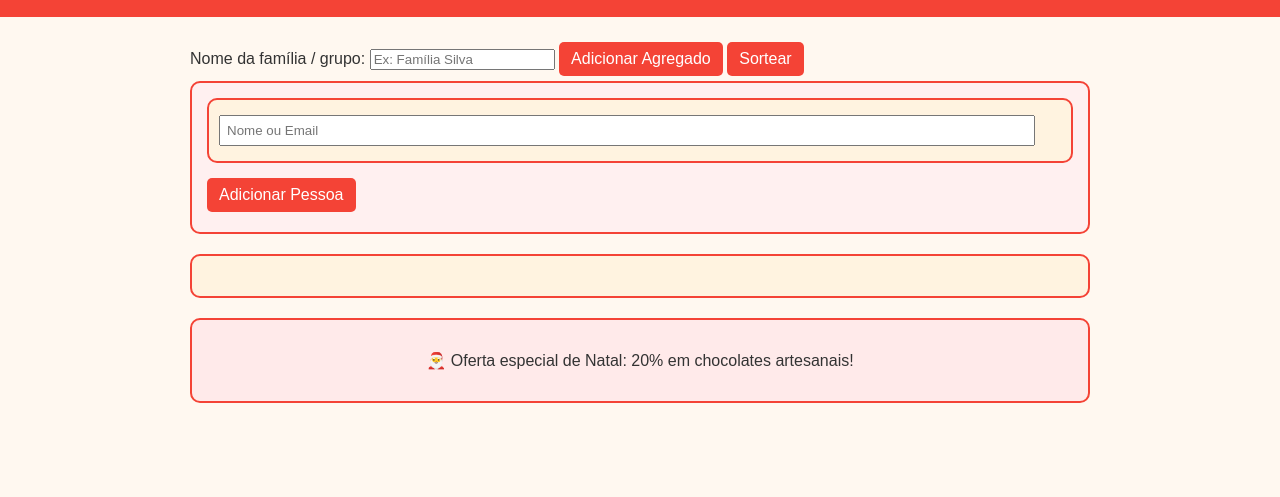
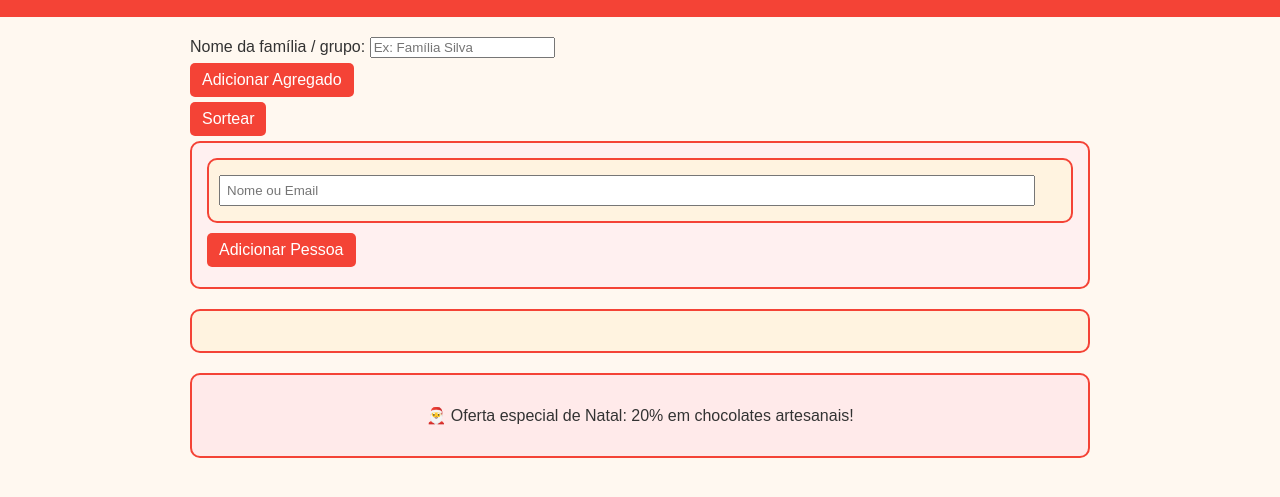
Before and after one commit to lfcaldeira/amigo-secreto, a plain HTML site: page frontend/index.html in a window 1280 px wide. Shown: the part 65-562 px from the top of the page. Drawn offline with Linux system fonts and the light colour scheme.

Commit message:
css mais bonito

```diff
--- a/frontend/styles.css
+++ b/frontend/styles.css
@@ -50,7 +50,8 @@ button {
     font-size: 16px;
     cursor: pointer;
     transition: transform 0.2s, background-color 0.2s;
-
+    display: block;
+    margin-top: 5px;
 }
 
 button:hover {
```
